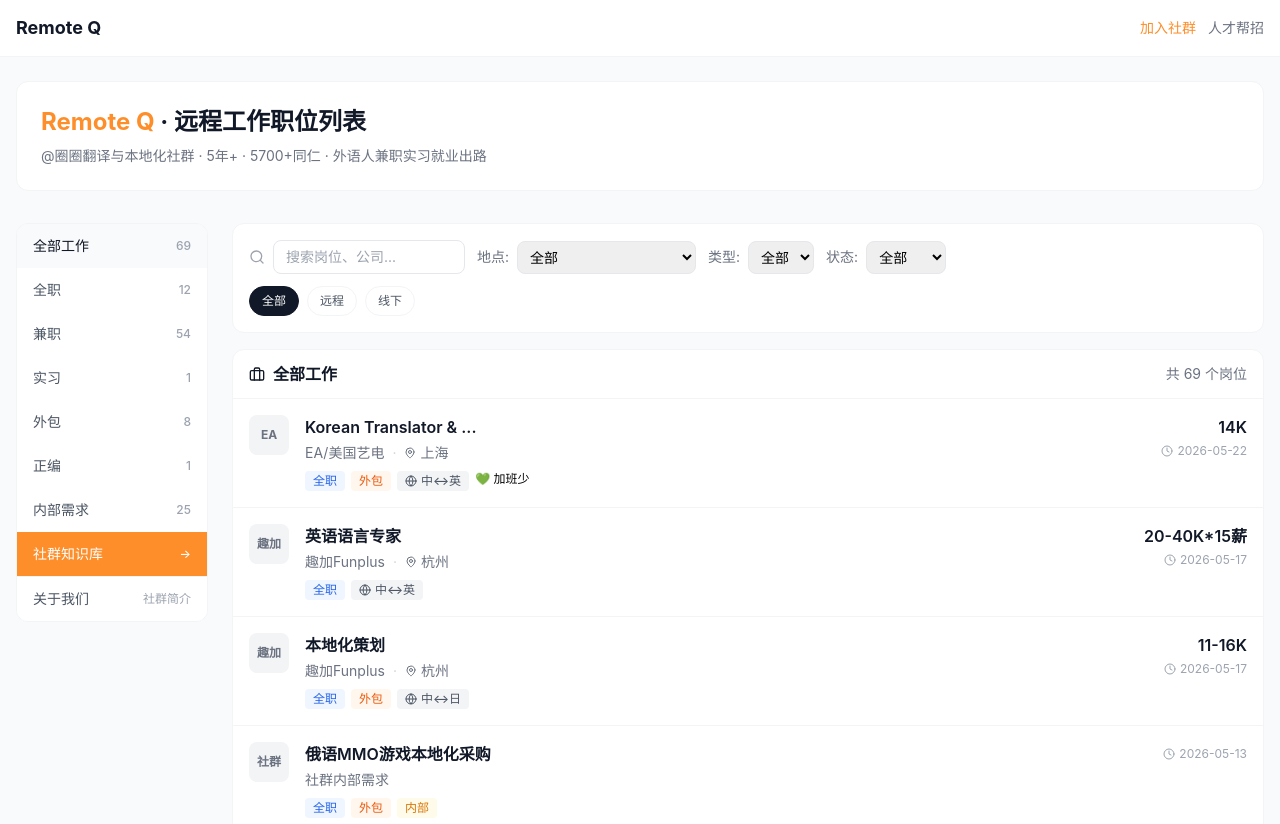
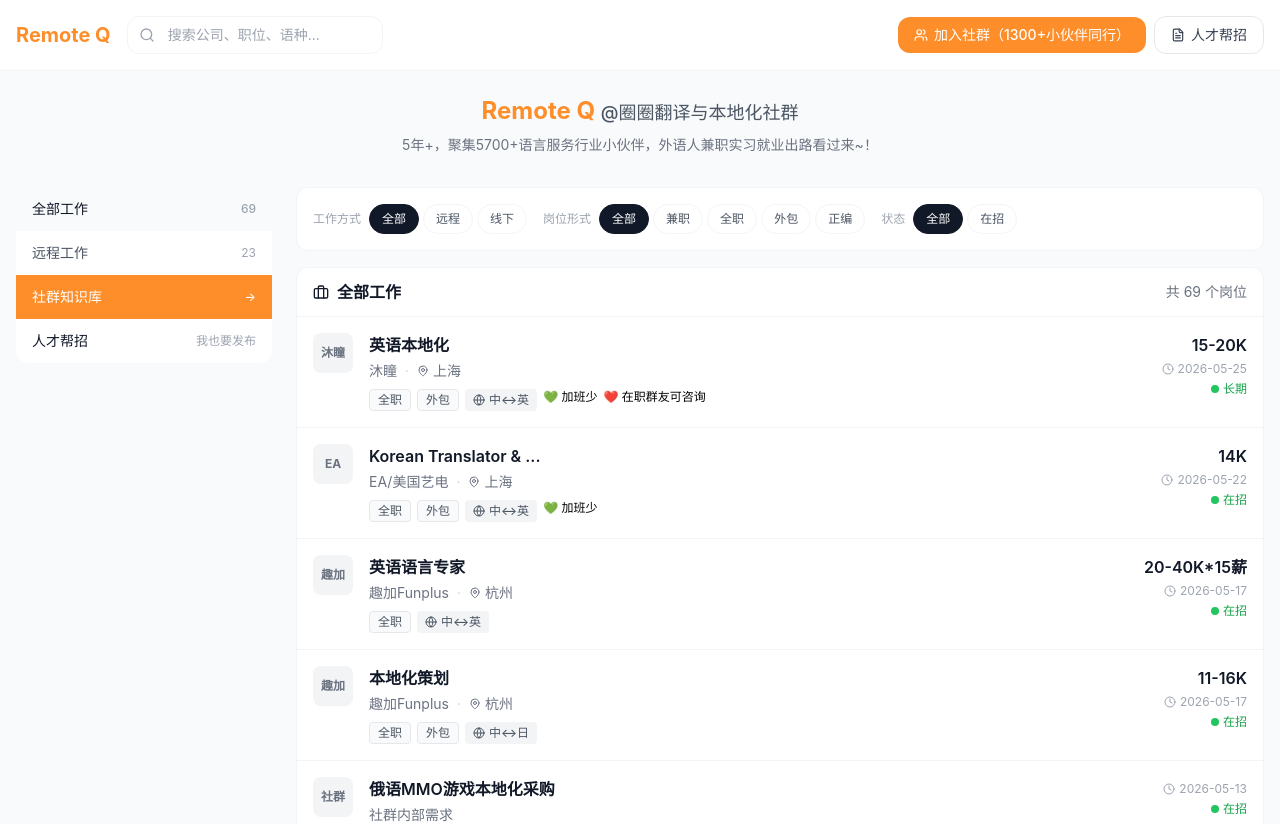
Before and after one commit to quanquan-code/remote-q-web, a React (Vite) app: page /#/ in a window 1280 px wide. Shown: the top 824 px of the page. Built offline with nearby package versions, Linux system fonts and the light colour scheme.

Commit message:
fix: add YYYY年M月 and M月 parsing for month-level deadlines

```diff
--- a/src/pages/Jobs.jsx
+++ b/src/pages/Jobs.jsx
@@ -1,5 +1,5 @@
 import React, { useState, useMemo } from 'react';
-import { Search, MapPin, Clock, Globe, Building2, Briefcase } from 'lucide-react';
+import { Search, MapPin, Clock, Globe, Building2, Briefcase, Users, Plus, FileText } from 'lucide-react';
 import { Link, useNavigate } from 'react-router-dom';
 import rawJobsData from '../data/jobs.json';
 
@@ -16,9 +16,11 @@
     if (!o) return job;
     return {
       ...job,
+      ...(o.hidden !== undefined && { hidden: o.hidden }),
       ...(o.title !== undefined && { title: o.title }),
       ...(o.company !== undefined && { company: o.company }),
       ...(o.salary !== undefined && { salary: o.salary }),
+      ...(o.salaryNote !== undefined && { salaryNote: o.salaryNote }),
       ...(o.deadline !== undefined && { deadline: o.deadline }),
       ...(o.location !== undefined && { location: o.location }),
       ...(o.type !== undefined && { type: o.type }),
@@ -54,7 +56,6 @@
 
   // 尝试提取日期
   let m;
-
   // YYYY-MM-DD / YYYY/MM/DD
   m = deadline.match(/(\d{4})[-\/](\d{1,2})[-\/](\d{1,2})/);
   if (m) return { type: 'date', date: new Date(`${m[1]}-${m[2].padStart(2,'0')}-${m[3].padStart(2,'0')}`) };
@@ -76,7 +77,7 @@
     return { type: 'date', date: new Date(`${year}-${String(month).padStart(2,'0')}-${String(lastDay).padStart(2,'0')}`) };
   }
 
-  // M月D日 — 根据发布年份推断
+  // M月D日 — 根据发布年份推断（去年发布的默认去年截止）
   m = deadline.match(/(\d{1,2})月(\d{1,2})日/);
   if (m) {
     const postedYear = postedAt ? parseInt(postedAt.slice(0, 4)) : null;
@@ -138,180 +139,196 @@
   const [selectedWorkMode, setSelectedWorkMode] = useState('全部');
   const [showQrModal, setShowQrModal] = useState(false);
 
-  // 工作模式筛选项
+  // 筛选选项
+  const locationFilters = ['全部', '远程', '线下'];
   const workModeFilters = ['全部', '远程', '线下'];
-
-  // ===== 计算筛选条件 =====
-  const navItems = ['全部工作', '全职', '兼职', '实习', '外包', '正编', '内部需求'];
-  const locationOptions = ['全部', '远程', '线下', ...new Set(jobsData.map(j => j.location).filter(Boolean))];
-  const typeOptions = ['全部', '全职', '兼职', '实习', '外包', '正编', '内部'];
-  const statusOptions = ['全部', '急招', '在招', '长期', '已过期'];
+  const typeFilters = ['全部', '兼职', '全职', '外包', '正编'];
+  const statusFilters = ['全部', '在招'];
 
   const filteredJobs = useMemo(() => {
-    return jobsData.filter(job => {
-      // 导航筛选
-      if (selectedNav === '内部需求') {
-        if (!job.type?.includes('内部')) return false;
-      } else if (selectedNav !== '全部工作') {
-        if (!job.type?.includes(selectedNav)) return false;
+    let jobs = jobsData;
+
+    // 过滤已隐藏岗位
+    jobs = jobs.filter(job => !job.hidden);
+
+    // 左侧导航筛选
+    if (selectedNav === '远程工作') {
+      jobs = jobs.filter(job =>
+        job.location?.includes('远程') || job.type?.some(t => t.includes('线上'))
+      );
     }
 
     // 搜索
     if (searchQuery) {
       const query = searchQuery.toLowerCase();
-        const match =
+      jobs = jobs.filter(job =>
         job.title?.toLowerCase().includes(query) ||
         job.company?.toLowerCase().includes(query) ||
-          job.description?.toLowerCase().includes(query);
-        if (!match) return false;
+        job.description?.toLowerCase().includes(query) ||
+        job.languagePair?.toLowerCase().includes(query)
+      );
     }
 
-      // 地点筛选
-      if (selectedLocation !== '全部') {
-        if (selectedLocation === '远程') {
-          if (!job.location?.includes('远程')) return false;
-        } else if (selectedLocation === '线下') {
-          if (job.location?.includes('远程') && !job.location?.includes('线下')) return false;
-        } else {
-          if (!job.location?.includes(selectedLocation)) return false;
+    // 远程/线下筛选
+    if (selectedWorkMode !== '全部') {
+      if (selectedWorkMode === '远程') {
+        jobs = jobs.filter(job => job.location?.includes('远程'));
+      } else if (selectedWorkMode === '线下') {
+        jobs = jobs.filter(job =>
+          job.location && !job.location.includes('远程') && job.location.length > 0
+        );
       }
     }
 
-      // 类型筛选
+    // 兼职/全职/外包/正编筛选
     if (selectedType !== '全部') {
-        if (!job.type?.includes(selectedType)) return false;
+      jobs = jobs.filter(job => job.type?.some(t => t.includes(selectedType)));
     }
 
-      // 状态筛选
-      if (selectedStatus !== '全部') {
-        const s = getDeadlineStatus(job.deadline, job.postedAt);
-        if (selectedStatus === '急招' && s !== 'urgent') return false;
-        if (selectedStatus === '在招' && s !== 'open') return false;
-        if (selectedStatus === '长期' && s !== 'longterm') return false;
-        if (selectedStatus === '已过期' && s !== 'expired') return false;
+    // 在招筛选
+    if (selectedStatus === '在招') {
+      jobs = jobs.filter(job => !job.internalOnly);
     }
 
-      // 工作模式筛选
-      if (selectedWorkMode !== '全部') {
-        if (selectedWorkMode === '远程') {
-          if (!job.location?.includes('远程')) return false;
-        } else if (selectedWorkMode === '线下') {
-          if (!job.location?.includes('线下')) return false;
-        }
-      }
-
-      return true;
-    }).sort((a, b) => {
-      // 排序：急招 > 在招 > 长期 > 已过期
+    // 过期岗位自动沉底，其余按发布日期从新到旧
+    jobs.sort((a, b) => {
       const sa = getDeadlineStatus(a.deadline, a.postedAt);
       const sb = getDeadlineStatus(b.deadline, b.postedAt);
-      const order = { urgent: 0, open: 1, longterm: 2, expired: 3 };
-      return (order[sa] || 99) - (order[sb] || 99);
+      if (sa === 'expired' && sb !== 'expired') return 1;
+      if (sa !== 'expired' && sb === 'expired') return -1;
+      return b.postedAt.localeCompare(a.postedAt);
     });
-  }, [searchQuery, selectedNav, selectedLocation, selectedType, selectedStatus, selectedWorkMode]);
 
+    return jobs;
+  }, [searchQuery, selectedNav, selectedWorkMode, selectedType, selectedStatus]);
+
+  // 岗位形式标签颜色
   const typeColorMap = {
-    '全职': 'bg-blue-50 text-blue-600',
-    '兼职': 'bg-green-50 text-green-600',
-    '实习': 'bg-purple-50 text-purple-600',
-    '外包': 'bg-orange-50 text-orange-600',
-    '正编': 'bg-indigo-50 text-indigo-600',
-    '内部': 'bg-amber-50 text-amber-600',
-    '远程': 'bg-gray-100 text-gray-600',
+    '全职': 'border border-gray-200 bg-gray-50 text-gray-600',
+    '兼职': 'border border-gray-200 bg-gray-50 text-gray-600',
+    '外包': 'border border-gray-200 bg-gray-50 text-gray-600',
+    '远程': 'border border-gray-200 bg-gray-50 text-gray-600',
+    '线下': 'border border-gray-200 bg-gray-50 text-gray-600',
+    '实习': 'border border-gray-200 bg-gray-50 text-gray-600',
+    '正编': 'border border-gray-200 bg-gray-50 text-gray-600',
+    '内部': 'border border-orange-200 bg-orange-50 text-orange-600'
+  };
+
+  // 左侧导航
+  const navItems = [
+    { key: '全部工作', label: '全部工作', count: jobsData.length },
+    { key: '远程工作', label: '远程工作', count: jobsData.filter(j => j.location?.includes('远程') || j.type?.some(t => t.includes('线上'))).length },
+  ];
+
+  // 处理导航切换
+  const handleNavClick = (key) => {
+    setSelectedNav(key);
+    if (key === '远程工作') {
+      setSelectedWorkMode('远程');
+    } else if (selectedWorkMode !== '全部') {
+      // 切回"全部工作"时，如果工作方式不是"全部"，重置为"全部"
+      setSelectedWorkMode('全部');
+    }
   };
 
   return (
     <div className="min-h-screen bg-gray-50">
       {/* 二维码弹窗 */}
+      {/* 关于我们弹窗 */}
       {showQrModal && (
         <div className="fixed inset-0 bg-black/50 flex items-center justify-center z-50" onClick={() => setShowQrModal(false)}>
-          <div className="bg-white rounded-2xl p-8 max-w-md w-full mx-4 relative" onClick={e => e.stopPropagation()}>
+          <div className="bg-white rounded-xl p-6 max-w-sm mx-4" onClick={e => e.stopPropagation()}>
+            <h3 className="text-lg font-semibold text-gray-900 mb-3">关于我们</h3>
+            <div className="text-sm text-gray-600 space-y-2 mb-5">
+              <p>圈圈翻译与本地化社群，运营5年+，汇聚5700+语言服务行业同仁。</p>
+              <p>推动外语人兼职实习就业找出路，定期分享行业资讯、岗位内推与职业成长案例。</p>
+            </div>
+            <div className="bg-gray-50 rounded-lg p-4 mb-4">
+              <p className="text-xs text-gray-500 text-center mb-3">扫码添加圈圈微信，加入社群</p>
+              <div className="bg-gray-100 rounded-lg w-48 h-48 mx-auto flex items-center justify-center overflow-hidden">
+                <img src="/images/wechat-qr.png" alt="圈圈微信二维码" className="w-full h-full object-contain" />
+              </div>
+            </div>
             <button
               onClick={() => setShowQrModal(false)}
-              className="absolute top-4 right-4 text-gray-400 hover:text-gray-600 transition-colors"
+              className="w-full py-2 bg-gray-900 text-white rounded-lg text-sm font-medium hover:bg-gray-800"
             >
-              <svg className="w-5 h-5" fill="none" stroke="currentColor" viewBox="0 0 24 24">
-                <path strokeLinecap="round" strokeLinejoin="round" strokeWidth={2} d="M6 18L18 6M6 6l12 12" />
-              </svg>
+              关闭
             </button>
-            <h3 className="text-xl font-semibold text-gray-900 mb-1">添加内推微信</h3>
-            <p className="text-sm text-gray-500 mb-6">扫码添加圈圈，协助内推</p>
-            <div className="bg-gray-50 rounded-xl w-64 h-64 mx-auto flex items-center justify-center overflow-hidden">
-              <img src="/images/wechat-qr.png" alt="圈圈微信二维码" className="w-full h-full object-contain" />
-            </div>
-            <p className="mt-6 text-center text-sm text-gray-500">
-              来和群友当同事吧！
-            </p>
           </div>
         </div>
       )}
 
-      {/* 顶部导航 */}
-      <header className="bg-white border-b border-gray-100">
-        <div className="max-w-7xl mx-auto px-4">
-          <div className="flex items-center justify-between h-14">
-            <Link to="/" className="flex items-center gap-2">
-              <span className="text-lg font-bold text-gray-900">Remote Q</span>
-            </Link>
-            <div className="flex items-center gap-3">
-              <a
-                href="https://my.feishu.cn/wiki/R8iFwKE0aiBSfKka20rc8HNNnJ6?from=from_copylink"
-                target="_blank"
-                rel="noopener noreferrer"
-                className="text-sm text-[#fd8e2a] hover:text-[#e57f1f] font-medium flex items-center gap-1"
+      {/* 顶部栏 */}
+      <div className="bg-white border-b border-gray-100 sticky top-0 z-10">
+        <div className="max-w-7xl mx-auto px-4 py-4">
+          <div className="flex items-center justify-between gap-4">
+            <div className="flex items-center gap-4">
+              <h1 className="text-xl font-bold text-[#fd8e2a] shrink-0">Remote Q</h1>
+              <div className="relative w-64 max-w-md">
+                <Search className="absolute left-3 top-1/2 -translate-y-1/2 w-4 h-4 text-gray-400" />
+                <input
+                  type="text"
+                  placeholder="搜索公司、职位、语种..."
+                  className="w-full pl-10 pr-4 py-2 border border-gray-100 rounded-xl text-sm outline-none focus:border-gray-300 transition-colors"
+                  value={searchQuery}
+                  onChange={(e) => setSearchQuery(e.target.value)}
+                />
+              </div>
+            </div>
+            <div className="flex items-center gap-2">
+              <button
+                onClick={() => setShowQrModal(true)}
+                className="px-4 py-2 bg-[#fd8e2a] text-white rounded-xl text-sm font-medium hover:bg-[#e57f1f] transition-colors inline-flex items-center gap-1.5"
               >
-                加入社群
-              </a>
+                <Users className="w-3.5 h-3.5" />
+                加入社群（1300+小伙伴同行）
+              </button>
               <a
                 href="https://my.feishu.cn/share/base/form/shrcnQXQHrBLSUD39nqRWzTTGYg"
                 target="_blank"
                 rel="noopener noreferrer"
-                className="text-sm text-gray-500 hover:text-gray-700 flex items-center gap-1"
+                className="px-4 py-2 border border-gray-200 rounded-xl text-sm font-medium text-gray-700 hover:bg-gray-50 transition-colors inline-flex items-center gap-1.5"
               >
+                <FileText className="w-3.5 h-3.5" />
                 人才帮招
               </a>
             </div>
           </div>
         </div>
-      </header>
+      </div>
 
-      <div className="max-w-7xl mx-auto px-4 py-6">
+      <div className="max-w-7xl mx-auto px-4 pb-6 pt-6">
         {/* Hero 区域 */}
-        <div className="mb-8">
-          <div className="bg-white rounded-xl border border-gray-100 p-6">
-            <h1 className="text-2xl font-bold text-gray-900 mb-2">
-              <span className="text-[#fd8e2a]">Remote Q</span> · 远程工作职位列表
-            </h1>
-            <p className="text-gray-500 text-sm">
-              @圈圈翻译与本地化社群 · 5年+ · 5700+同仁 · 外语人兼职实习就业出路
+        <div className="text-center mb-8">
+          <h2 className="text-2xl font-bold">
+            <span className="text-[#fd8e2a]">Remote Q</span> <span className="text-lg font-medium text-gray-600">@圈圈翻译与本地化社群</span>
+          </h2>
+          <p className="text-sm text-gray-500 mt-2 max-w-xl mx-auto">
+            5年+，聚集5700+语言服务行业小伙伴，外语人兼职实习就业出路看过来~！
           </p>
-          </div>
         </div>
 
         <div className="flex gap-6">
           {/* 左侧导航 */}
-          <div className="w-48 shrink-0 space-y-3">
-            <div className="bg-white rounded-xl border border-gray-100 overflow-hidden">
+          <div className="w-64 shrink-0 space-y-4">
+            {/* 导航 + CTA 统一卡片 */}
+            <div className="bg-white rounded-xl overflow-hidden">
+              {/* 导航项 */}
               {navItems.map(item => (
                 <button
-                  key={item}
-                  onClick={() => setSelectedNav(item)}
-                  className={`w-full px-4 py-3 text-left text-sm font-medium transition-colors flex items-center justify-between ${
-                    selectedNav === item
-                      ? 'bg-gray-50 text-gray-900'
-                      : 'text-gray-600 hover:bg-gray-50'
+                  key={item.key}
+                  onClick={() => handleNavClick(item.key)}
+                  className={`w-full px-4 py-3 text-left text-sm transition-colors flex items-center justify-between ${
+                    selectedNav === item.key ? 'bg-gray-50 text-gray-900 font-medium' : 'text-gray-600 hover:bg-gray-50'
                   }`}
                 >
-                  <span>{item}</span>
-                  <span className="text-xs text-gray-400">
-                    {item === '全部工作' ? jobsData.length : jobsData.filter(j => {
-                      if (item === '内部需求') return j.type?.includes('内部');
-                      return j.type?.includes(item);
-                    }).length}
-                  </span>
+                  <span>{item.label}</span>
+                  <span className="text-xs text-gray-400">{item.count}</span>
                 </button>
               ))}
 
+              {/* 主推CTA：社群知识库 */}
               <a
                 href="https://my.feishu.cn/wiki/R8iFwKE0aiBSfKka20rc8HNNnJ6?from=from_copylink"
                 target="_blank"
@@ -322,74 +339,27 @@
                 <span className="text-xs">→</span>
               </a>
 
-              <button
-                onClick={() => setShowQrModal(true)}
-                className="w-full px-4 py-3 bg-white text-gray-600 text-sm font-medium hover:bg-gray-50 transition-colors flex items-center justify-between border-t border-gray-100"
+              {/* 次推CTA：人才帮招 */}
+              <a
+                href="https://my.feishu.cn/share/base/form/shrcnQXQHrBLSUD39nqRWzTTGYg"
+                target="_blank"
+                rel="noopener noreferrer"
+                className="w-full px-4 py-3 text-gray-900 text-sm font-medium hover:bg-gray-50 transition-colors flex items-center justify-between"
               >
-                <span>关于我们</span>
-                <span className="text-xs text-gray-400">社群简介</span>
-              </button>
+                <span>人才帮招</span>
+                <span className="text-xs text-gray-400">我也要发布</span>
+              </a>
             </div>
           </div>
 
-          {/* 右侧内容 */}
-          <div className="flex-1 min-w-0">
-            {/* 筛选栏 */}
+          {/* 右侧职位列表 */}
+          <div className="flex-1">
+            {/* 筛选标签 */}
             <div className="bg-white rounded-xl border border-gray-100 p-4 mb-4">
-              <div className="flex flex-wrap gap-3">
+              <div className="flex flex-wrap gap-4">
                 <div className="flex items-center gap-2">
-                  <Search className="w-4 h-4 text-gray-400" />
-                  <input
-                    type="text"
-                    placeholder="搜索岗位、公司..."
-                    value={searchQuery}
-                    onChange={e => setSearchQuery(e.target.value)}
-                    className="text-sm border border-gray-200 rounded-lg px-3 py-1.5 w-48 focus:outline-none focus:ring-2 focus:ring-gray-200"
-                  />
-                </div>
-
-                <div className="flex items-center gap-2">
-                  <span className="text-sm text-gray-500">地点:</span>
-                  <select
-                    value={selectedLocation}
-                    onChange={e => setSelectedLocation(e.target.value)}
-                    className="text-sm border border-gray-200 rounded-lg px-2 py-1.5 focus:outline-none"
-                  >
-                    {locationOptions.map(opt => (
-                      <option key={opt} value={opt}>{opt}</option>
-                    ))}
-                  </select>
-                </div>
-
-                <div className="flex items-center gap-2">
-                  <span className="text-sm text-gray-500">类型:</span>
-                  <select
-                    value={selectedType}
-                    onChange={e => setSelectedType(e.target.value)}
-                    className="text-sm border border-gray-200 rounded-lg px-2 py-1.5 focus:outline-none"
-                  >
-                    {typeOptions.map(opt => (
-                      <option key={opt} value={opt}>{opt}</option>
-                    ))}
-                  </select>
-                </div>
-
-                <div className="flex items-center gap-2">
-                  <span className="text-sm text-gray-500">状态:</span>
-                  <select
-                    value={selectedStatus}
-                    onChange={e => setSelectedStatus(e.target.value)}
-                    className="text-sm border border-gray-200 rounded-lg px-2 py-1.5 focus:outline-none"
-                  >
-                    {statusOptions.map(opt => (
-                      <option key={opt} value={opt}>{opt}</option>
-                    ))}
-                  </select>
-                </div>
-              </div>
-
-              {/* 工作模式筛选 */}
-              <div className="flex flex-wrap gap-2 mt-3">
+                  <span className="text-xs text-gray-400 font-medium">工作方式</span>
+                  <div className="flex gap-1">
                     {workModeFilters.map(filter => (
                       <button
                         key={filter}
@@ -403,6 +373,46 @@
                         {filter}
                       </button>
                     ))}
+                  </div>
+                </div>
+
+                <div className="flex items-center gap-2">
+                  <span className="text-xs text-gray-400 font-medium">岗位形式</span>
+                  <div className="flex gap-1">
+                    {typeFilters.map(filter => (
+                      <button
+                        key={filter}
+                        onClick={() => setSelectedType(filter)}
+                        className={`px-3 py-1.5 rounded-full text-xs font-medium transition-colors border ${
+                          selectedType === filter
+                            ? 'bg-gray-900 text-white border-gray-900'
+                            : 'bg-white text-gray-600 border-gray-100 hover:border-gray-200'
+                        }`}
+                      >
+                        {filter}
+                      </button>
+                    ))}
+                  </div>
+                </div>
+
+                <div className="flex items-center gap-2">
+                  <span className="text-xs text-gray-400 font-medium">状态</span>
+                  <div className="flex gap-1">
+                    {statusFilters.map(filter => (
+                      <button
+                        key={filter}
+                        onClick={() => setSelectedStatus(filter)}
+                        className={`px-3 py-1.5 rounded-full text-xs font-medium transition-colors border ${
+                          selectedStatus === filter
+                            ? 'bg-gray-900 text-white border-gray-900'
+                            : 'bg-white text-gray-600 border-gray-100 hover:border-gray-200'
+                        }`}
+                      >
+                        {filter}
+                      </button>
+                    ))}
+                  </div>
+                </div>
               </div>
             </div>
 
@@ -520,31 +530,38 @@
                             return (
                               <div className="mt-1 flex items-center justify-end gap-1 text-xs">
                                 <span className="w-2 h-2 rounded-full bg-green-500"></span>
-                                <span className="text-green-600">{formatDate(p.date)}截止</span>
+                                <span className="text-green-600">{formatDate(p.date)}</span>
                               </div>
                             );
                           }
 
-                          // 长期
+                          // 长期：绿点 + 长期
                           if (p.type === 'longterm') {
                             return (
                               <div className="mt-1 flex items-center justify-end gap-1 text-xs">
-                                <span className="w-2 h-2 rounded-full bg-blue-500"></span>
-                                <span className="text-blue-600">长期</span>
+                                <span className="w-2 h-2 rounded-full bg-green-500"></span>
+                                <span className="text-green-600">长期</span>
                               </div>
                             );
                           }
 
-                          return null;
+                          // 无截止日期/招到即止/尽快/open/unknown：绿点 + 在招
+                          return (
+                            <div className="mt-1 flex items-center justify-end gap-1 text-xs">
+                              <span className="w-2 h-2 rounded-full bg-green-500"></span>
+                              <span className="text-green-600">在招</span>
+                            </div>
+                          );
                         })()}
                       </div>
                     </div>
                   ))}
                 </div>
               ) : (
-                <div className="px-4 py-12 text-center text-gray-400">
-                  <Search className="w-8 h-8 mx-auto mb-3 opacity-50" />
-                  <p>暂无符合条件的岗位</p>
+                <div className="text-center py-16">
+                  <Briefcase className="w-12 h-12 text-gray-200 mx-auto mb-4" />
+                  <p className="text-gray-400">暂无匹配岗位</p>
+                  <p className="text-sm text-gray-400 mt-1">试试调整筛选条件</p>
                 </div>
               )}
             </div>
```
Lines whose indentation alone changed are shown as unchanged.
